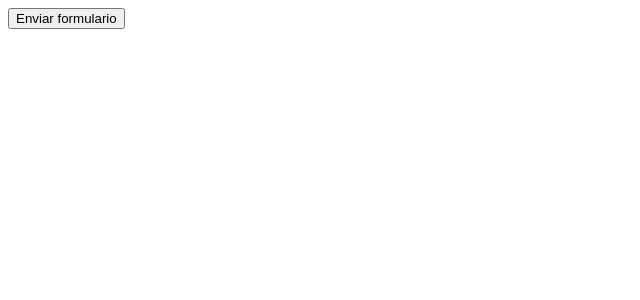
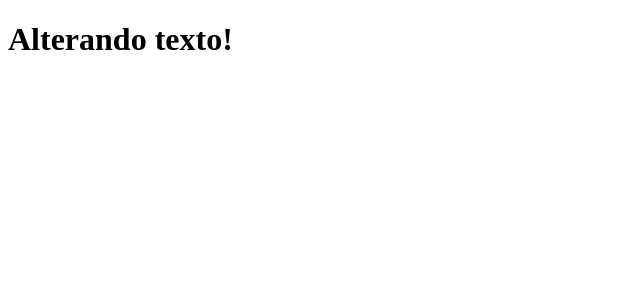
Before and after one commit to ITSimaoAbel/VueJs-course, a Vue app: page / in a window 1280 px wide. Shown: the top 300 px of the page, without its empty margins (0-640 px from the left). Built offline with nearby package versions, Linux system fonts and the light colour scheme.

Commit message:
Create Exemplo10 component end  Add Lifecycle

```diff
--- a/src/App.vue
+++ b/src/App.vue
@@ -9,12 +9,12 @@
   //import Exemplo06 from './components/Exemplo06Classe.vue';
   //import Exemplo07 from './components/Exemplo07Clique.vue';
   //import Exemplo08 from './components/Exemplo08Teclado.vue';
-  import Exemplo09 from './components/Exemplo09Enviar.vue';
-
+  //import Exemplo09 from './components/Exemplo09Enviar.vue';
+  import Exemplo10 from './components/Exemplo10Lifecycle.vue';
 
 </script>
 
 <!-- HTML -->
  <template>
-    <Exemplo09></Exemplo09>
+    <Exemplo10></Exemplo10>
  </template>
--- /dev/null
+++ b/src/components/Exemplo10Lifecycle.vue
@@ -0,0 +1,21 @@
+<!-- SCRIPT -->
+<script setup>
+    // importacoes
+    import { onMounted, ref } from 'vue';
+
+    // variaveis
+    let texto = ref('Hello World');
+
+    //Lifecycle onMounted
+    onMounted(() =>{
+        setTimeout(() => {
+            texto.value = 'Alterando texto!';
+        }, 3000);
+    });
+</script>
+
+
+<!-- HTML -->
+<template>
+    <h1>{{ texto }}</h1>
+</template>
```
